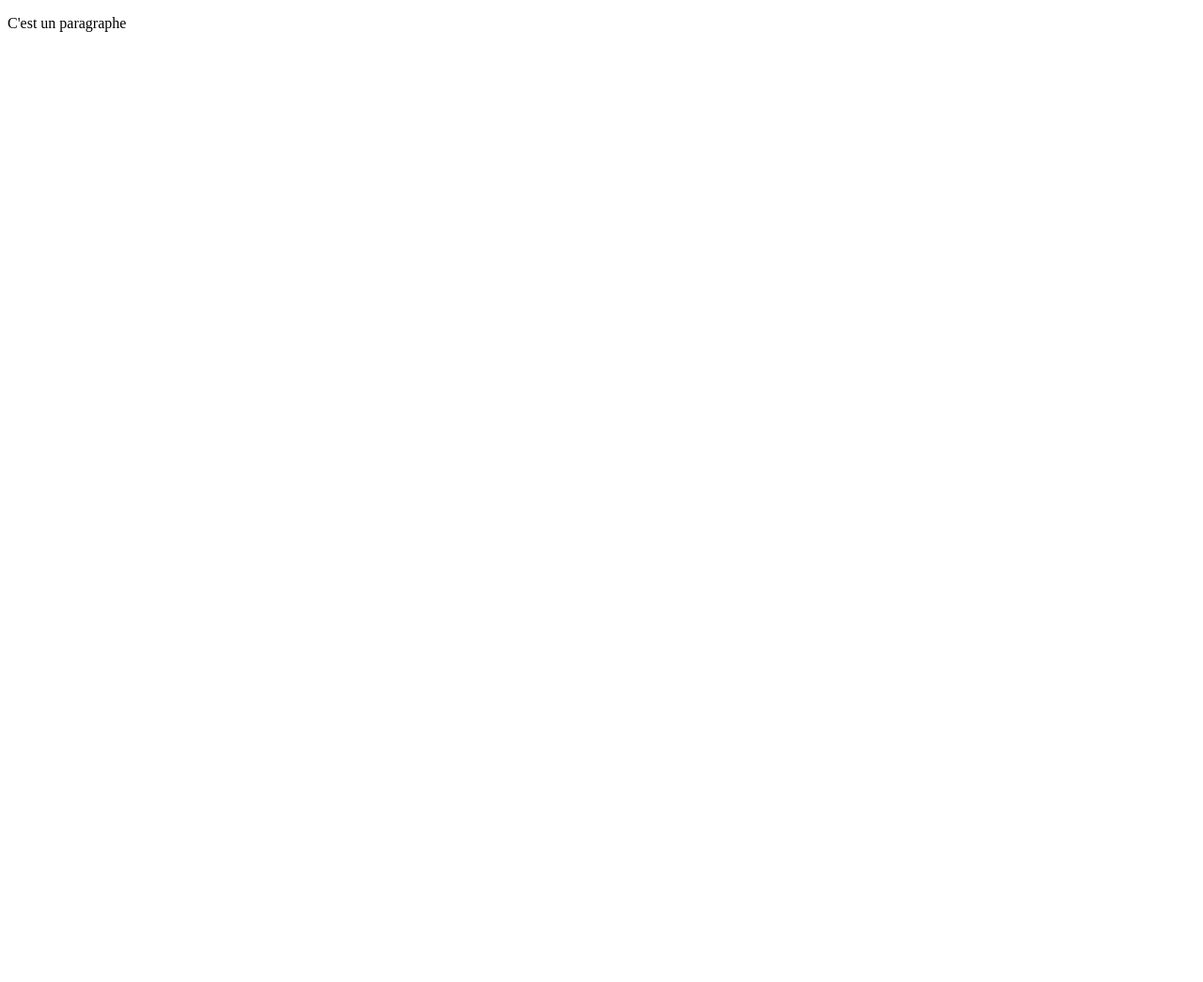
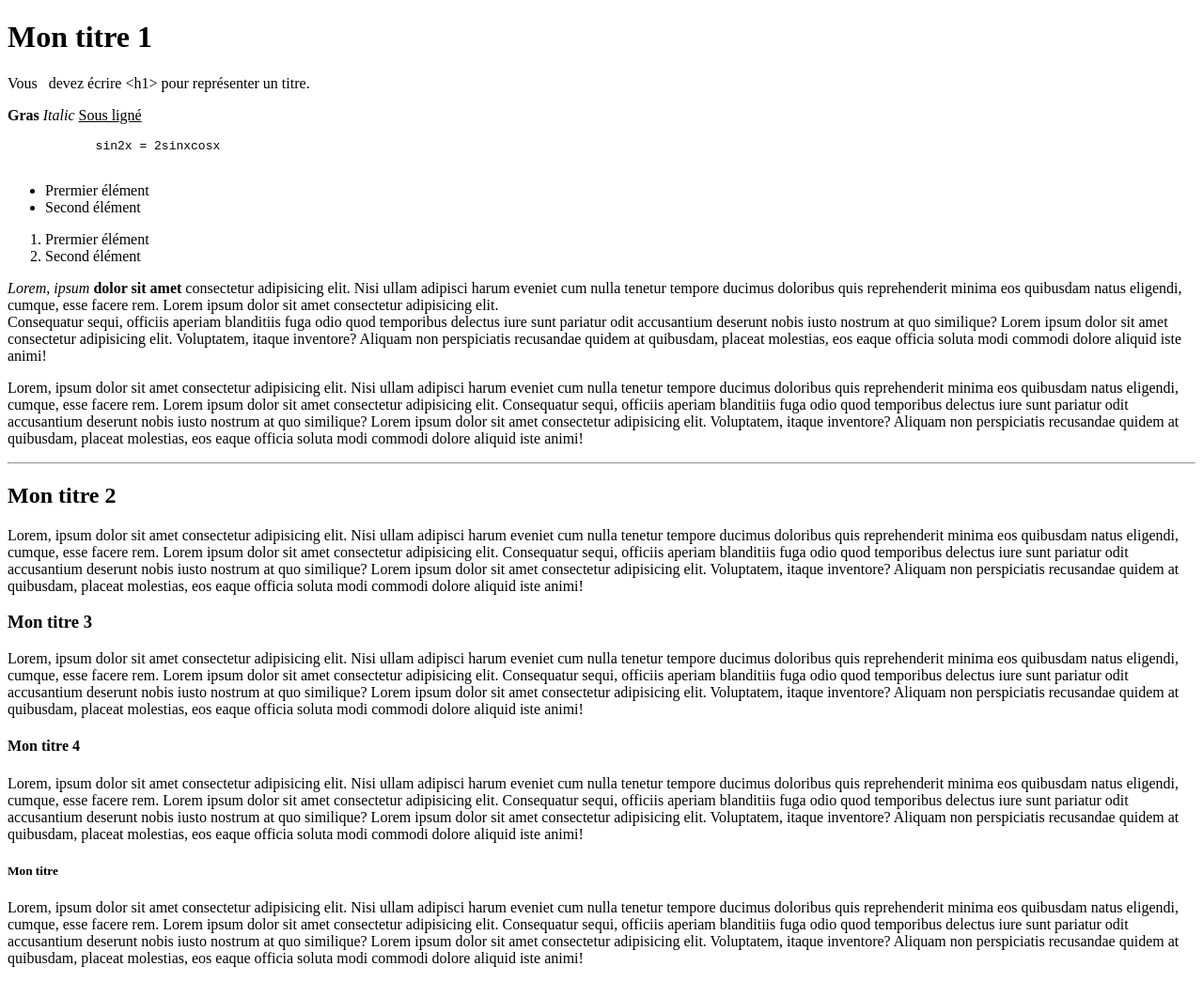
Before and after one commit to nambiiina/html, a plain HTML site: page index.html in a window 1280 px wide. Shown: the whole page at 94% size. Before the commit the page ends 800 px from the top, so only its background shows below. Drawn offline with Linux system fonts and the light colour scheme.

Commit message:
Text element

```diff
--- a/index.html
+++ b/index.html
@@ -1,10 +1,69 @@
 <!DOCTYPE html>
-<html>
+<html lang="fr">
     <head>
         <meta charset="utf-8">
-        <title>Apprendre l'html</title>
+        <title>LeRestaurant, Restaurant fruit de mer sur Montpellier</title>
+        <meta name="description" content="Le restaurant ...">
+        <meta name="keywords" content="Restaurant,Montpellier, Fruit de mer">
     </head>
     <body>
-        <p>C'est un paragraphe</p>
+        <h1>Mon titre 1</h1>
+        <!-- &nbsp; espace insécable -->
+        <p>Vous &nbsp; devez écrire &lt;h1&gt; pour représenter un titre.</p>
+        <p>
+            <!-- Utilisé avant (pas de signification) -->
+            <b>Gras</b>
+            <i>Italic</i>
+            <u>Sous ligné</u>
+        </p>
+        <pre>
+            sin2x = 2sinxcosx
+        </pre>
+        <!-- Eléments non ordonnés -->
+        <ul>
+            <li>Prermier élément</li>
+            <li>Second élément</li>
+        </ul>
+        <!-- Eléments ordonnés -->
+        <ol>
+            <li>Prermier élément</li>
+            <li>Second élément</li>
+        </ol>
+        <p>
+            <em>Lorem, ipsum</em> <strong>dolor sit amet</strong> consectetur adipisicing elit. Nisi ullam adipisci harum eveniet cum nulla tenetur tempore ducimus doloribus quis reprehenderit minima eos quibusdam natus eligendi, cumque, esse facere rem.
+            Lorem ipsum dolor sit amet consectetur adipisicing elit.<br> Consequatur sequi, officiis aperiam blanditiis fuga odio quod temporibus delectus iure sunt pariatur odit accusantium deserunt nobis iusto nostrum at quo similique?
+            Lorem ipsum dolor sit amet consectetur adipisicing elit. Voluptatem, itaque inventore? Aliquam non perspiciatis recusandae quidem at quibusdam, placeat molestias, eos eaque officia soluta modi commodi dolore aliquid iste animi!
+        </p>
+        <p>
+            Lorem, ipsum dolor sit amet consectetur adipisicing elit. Nisi ullam adipisci harum eveniet cum nulla tenetur tempore ducimus doloribus quis reprehenderit minima eos quibusdam natus eligendi, cumque, esse facere rem.
+            Lorem ipsum dolor sit amet consectetur adipisicing elit. Consequatur sequi, officiis aperiam blanditiis fuga odio quod temporibus delectus iure sunt pariatur odit accusantium deserunt nobis iusto nostrum at quo similique?
+            Lorem ipsum dolor sit amet consectetur adipisicing elit. Voluptatem, itaque inventore? Aliquam non perspiciatis recusandae quidem at quibusdam, placeat molestias, eos eaque officia soluta modi commodi dolore aliquid iste animi!
+        </p>
+        <!-- Changement de thématique -->
+        <hr>
+        <h2>Mon titre 2</h2>
+        <p>
+            Lorem, ipsum dolor sit amet consectetur adipisicing elit. Nisi ullam adipisci harum eveniet cum nulla tenetur tempore ducimus doloribus quis reprehenderit minima eos quibusdam natus eligendi, cumque, esse facere rem.
+            Lorem ipsum dolor sit amet consectetur adipisicing elit. Consequatur sequi, officiis aperiam blanditiis fuga odio quod temporibus delectus iure sunt pariatur odit accusantium deserunt nobis iusto nostrum at quo similique?
+            Lorem ipsum dolor sit amet consectetur adipisicing elit. Voluptatem, itaque inventore? Aliquam non perspiciatis recusandae quidem at quibusdam, placeat molestias, eos eaque officia soluta modi commodi dolore aliquid iste animi!
+        </p>
+        <h3>Mon titre 3</h3>
+        <p>
+            Lorem, ipsum dolor sit amet consectetur adipisicing elit. Nisi ullam adipisci harum eveniet cum nulla tenetur tempore ducimus doloribus quis reprehenderit minima eos quibusdam natus eligendi, cumque, esse facere rem.
+            Lorem ipsum dolor sit amet consectetur adipisicing elit. Consequatur sequi, officiis aperiam blanditiis fuga odio quod temporibus delectus iure sunt pariatur odit accusantium deserunt nobis iusto nostrum at quo similique?
+            Lorem ipsum dolor sit amet consectetur adipisicing elit. Voluptatem, itaque inventore? Aliquam non perspiciatis recusandae quidem at quibusdam, placeat molestias, eos eaque officia soluta modi commodi dolore aliquid iste animi!
+        </p>
+        <h4>Mon titre 4</h4>
+        <p>
+            Lorem, ipsum dolor sit amet consectetur adipisicing elit. Nisi ullam adipisci harum eveniet cum nulla tenetur tempore ducimus doloribus quis reprehenderit minima eos quibusdam natus eligendi, cumque, esse facere rem.
+            Lorem ipsum dolor sit amet consectetur adipisicing elit. Consequatur sequi, officiis aperiam blanditiis fuga odio quod temporibus delectus iure sunt pariatur odit accusantium deserunt nobis iusto nostrum at quo similique?
+            Lorem ipsum dolor sit amet consectetur adipisicing elit. Voluptatem, itaque inventore? Aliquam non perspiciatis recusandae quidem at quibusdam, placeat molestias, eos eaque officia soluta modi commodi dolore aliquid iste animi!
+        </p>
+        <h5>Mon titre</h5>
+        <p>
+            Lorem, ipsum dolor sit amet consectetur adipisicing elit. Nisi ullam adipisci harum eveniet cum nulla tenetur tempore ducimus doloribus quis reprehenderit minima eos quibusdam natus eligendi, cumque, esse facere rem.
+            Lorem ipsum dolor sit amet consectetur adipisicing elit. Consequatur sequi, officiis aperiam blanditiis fuga odio quod temporibus delectus iure sunt pariatur odit accusantium deserunt nobis iusto nostrum at quo similique?
+            Lorem ipsum dolor sit amet consectetur adipisicing elit. Voluptatem, itaque inventore? Aliquam non perspiciatis recusandae quidem at quibusdam, placeat molestias, eos eaque officia soluta modi commodi dolore aliquid iste animi!
+        </p>
     </body>
 </html>
```
